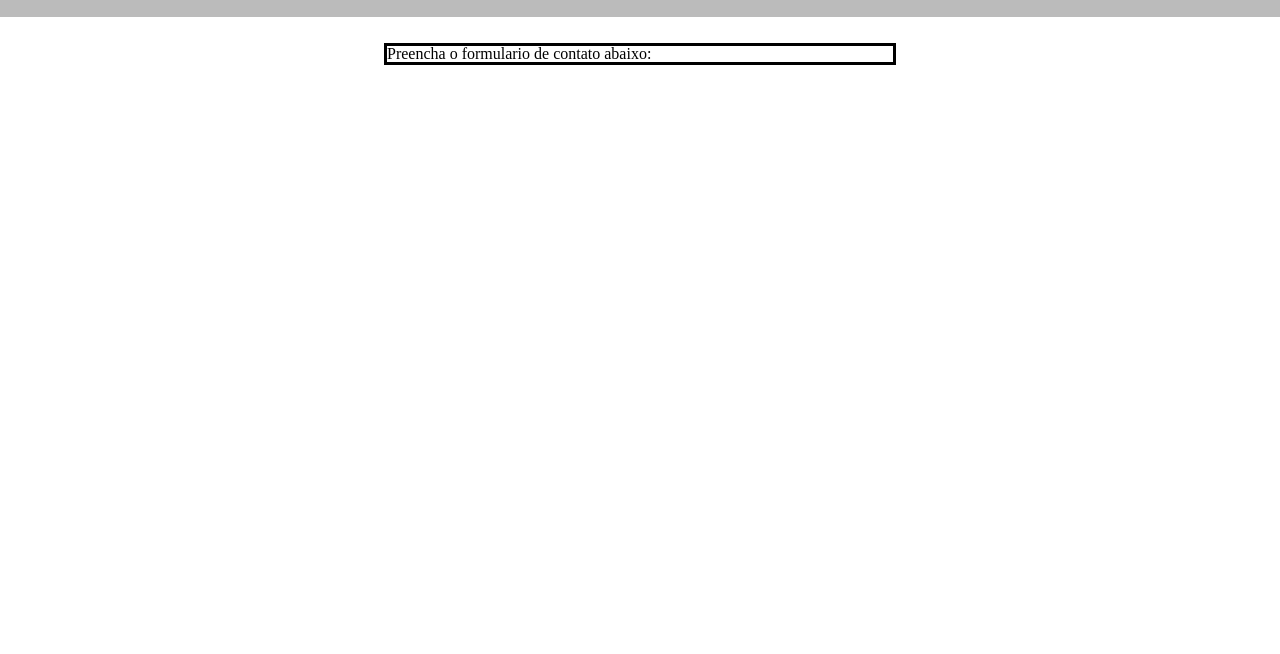
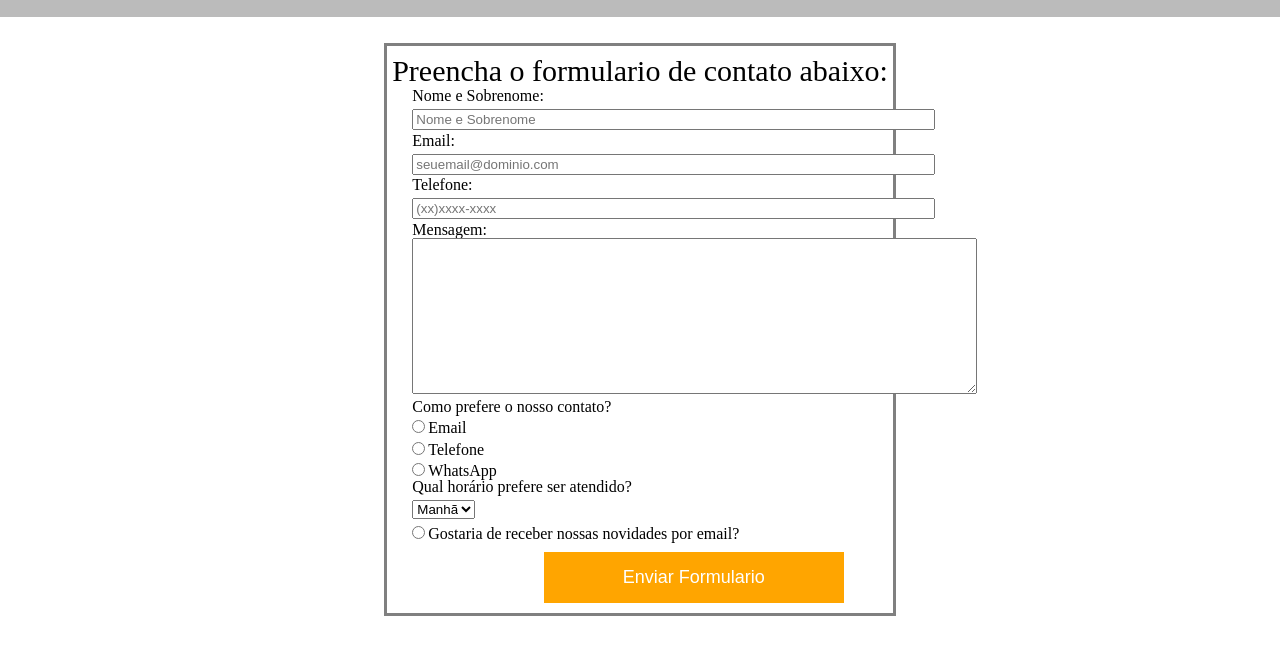
Before and after one commit to Rezenddyr/Desenvolvimento-Web-CEFET, a plain HTML site: page aula 0509/Contato.html in a window 1280 px wide. Shown: the part 276-930 px from the top of the page. Before the commit the page ends 800 px from the top, so only its background shows below. Drawn offline with Linux system fonts and the light colour scheme.

Commit message:
Add files via upload

```diff
--- a/aula 0509/Contato.html
+++ b/aula 0509/Contato.html
@@ -24,6 +24,49 @@
 		<main>
             <div class="formulario">
                 <h2>Preencha o formulario de contato abaixo:</h1>
+					<label for="">Nome e Sobrenome:
+						<br>
+						<input class="txt" type="text" placeholder="Nome e Sobrenome">
+					</label>
+					<br>
+					<label for="">Email:
+						<br>
+						<input class="txt" type="text" placeholder="seuemail@dominio.com">
+					</label>
+					<br>
+					<label for="">Telefone:
+						<br>
+						<input class="txt" type="text" placeholder="(xx)xxxx-xxxx">
+					</label>
+					<br>
+					<label id="mensagem" for="">Mensagem:
+						<br>
+						<textarea name="texto" id="digitamensagem" cols="68" rows="10"></textarea>
+					</label>
+					<br>
+					<label id="certificar" for="">Como prefere o nosso contato?
+						<br>
+						<input type="radio">Email
+						<br>
+						<input type="radio">Telefone
+						<br>
+						<input type="radio">WhatsApp
+					</label>
+					<br>
+					<label for="horário">Qual horário prefere ser atendido?
+						<br>
+						<select name="Teste" id="">
+							<option value="1">Manhã</option>
+							<option value="2">Tarde</option>
+							<option value="3">Noite</option>
+						</select>
+					</label>
+					<label id="notificar" for="">
+						<br>
+						<input type="radio">Gostaria de receber nossas novidades por email?
+					</label>
+					<br>
+					<button>Enviar Formulario</button>
             </div>
 		</main>
 	</body>
--- a/aula 0509/contatos.css
+++ b/aula 0509/contatos.css
@@ -36,5 +36,50 @@ nav a:hover {
 
 .formulario{
 	border: solid;
+	border-color: grey;
 	margin: 2% 30% 30% 30%;
 }
+
+h2{
+	margin-top: 2%;
+	text-align: center;
+	margin-bottom: 0.5%;
+	font-size: 30px;
+}
+
+label{
+	margin-left: 5%;
+}
+
+input{
+	margin-top: 1%;
+	margin-left: 5%;
+	margin-bottom: 0.5%;
+
+}
+
+.txt{
+	width: 515px;
+}
+
+select{
+	margin-top: 1%;
+	margin-left: 5%;
+	margin-bottom: 0.5%;
+}
+
+textarea{
+	margin-left: 5%;
+	margin-bottom: 0.5%;
+}
+
+button{
+	color: white;
+    text-align: center;
+    width: 300px;
+    padding: 15px 20px;
+    border: orange;
+    background-color: orange;
+    font-size: 18px;
+    margin: 2% 31%;
+}
```
